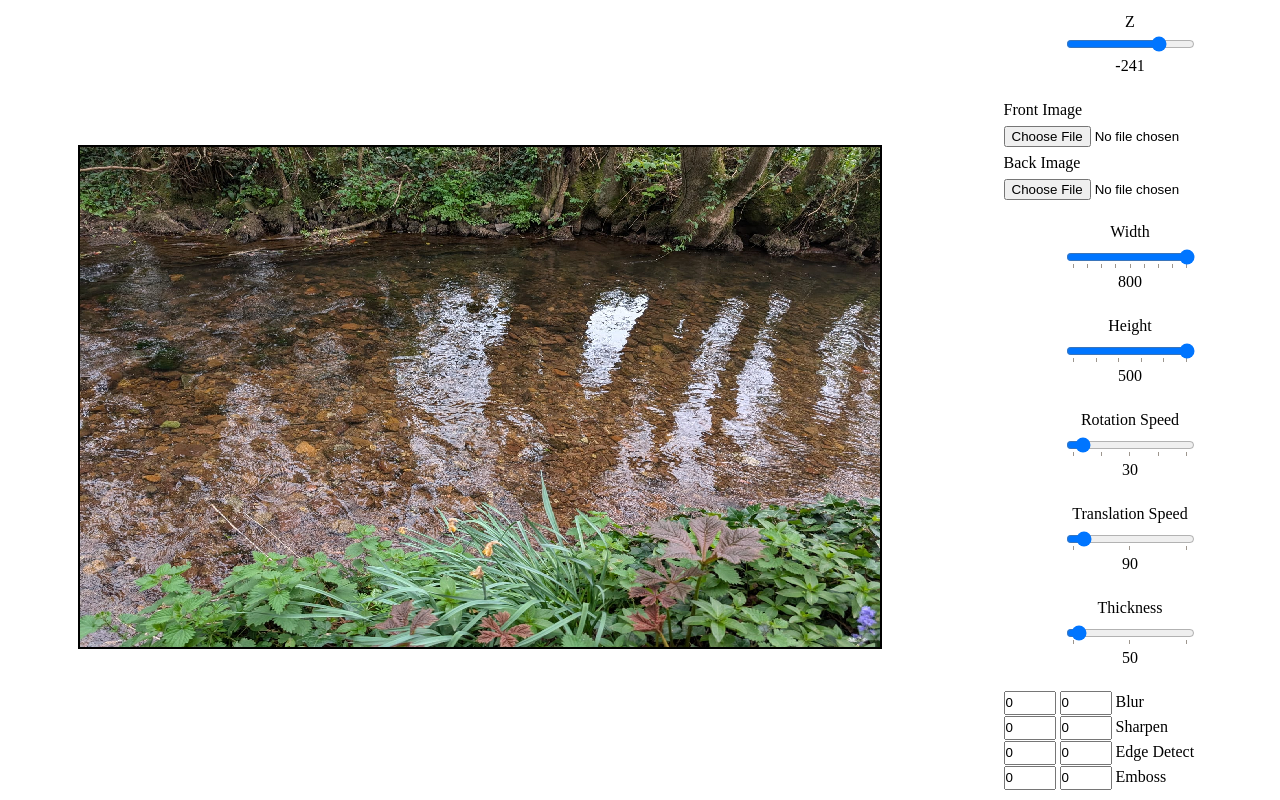
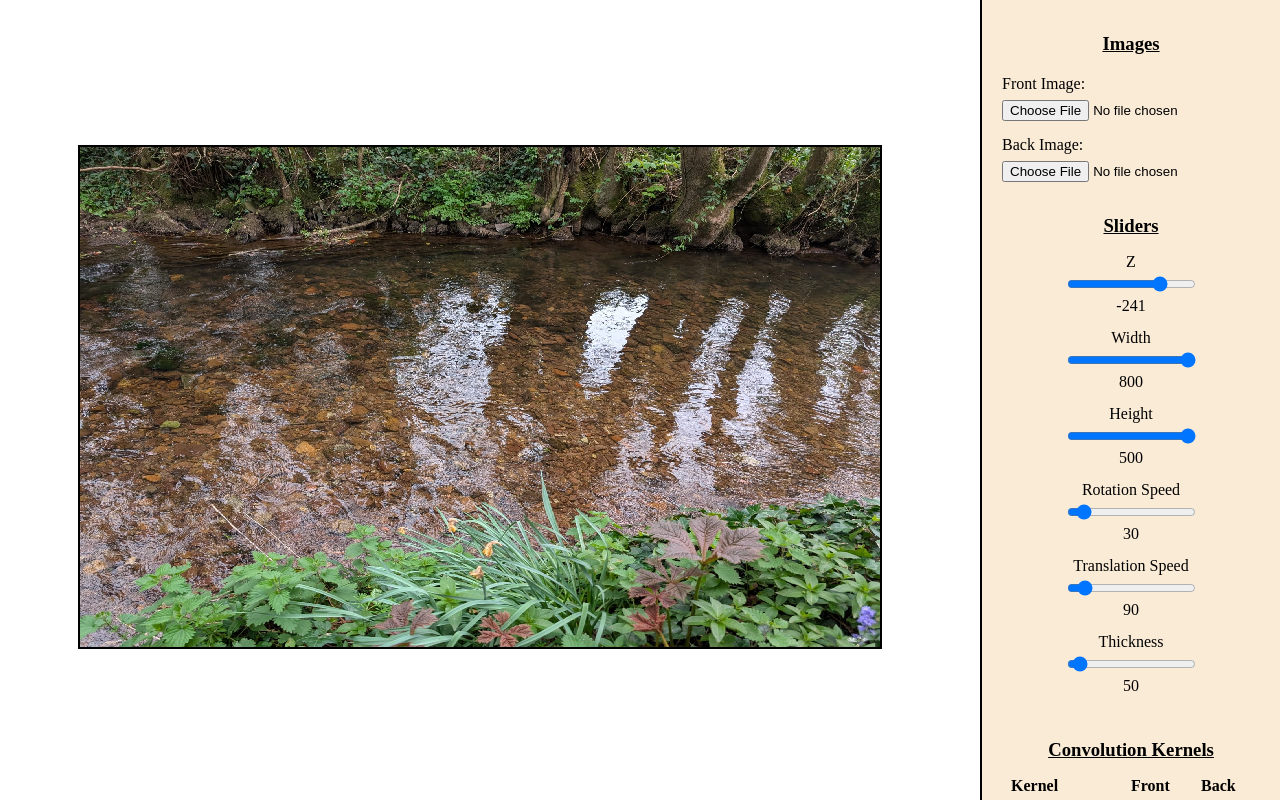
Before and after one commit to xavpav9/image-transition, a website built with webpack: page src/template.html in a window 1280 px wide. Built offline with nearby package versions, Linux system fonts and the light colour scheme; animation ran at ten frames a second.

Commit message:
Add styling and structure to form

```diff
--- a/src/style.css
+++ b/src/style.css
@@ -12,15 +12,46 @@ body {
   display: grid;
   grid-template-columns: 1fr 300px;
   column-gap: 20px;
-  place-items: center;
-  height: 100vh;
+  max-height: 100vh;
 }
 
-.z-slider, .width-slider, .height-slider, .rotation-speed-slider, .translation-speed-slider, .thickness-slider {
+form {
+  box-sizing: border-box;
+
+  display: flex;
+  flex-direction: column;
+  gap: 20px;
+
+  background-color: antiquewhite;
+  border-left: 2px solid black;
+  padding: 20px;
+
+  max-height: 100vh;
+  overflow: auto;
+
+  h3 {
+    text-decoration: underline;
+    text-align: center;
+    margin: 10px 0px;
+  }
+
+  .files {
+    display: flex;
+    flex-direction: column;
+    gap: 4px;
+
+    #front-image {
+      margin-bottom: 8px;
+    }
+  }
+
+  .sliders {
+    div {
       display: flex;
       flex-direction: column;
       align-items: center;
       gap: 2px;
+      margin-bottom: 8px;
       font-family: "Times New Roman" system-ui serif;
 
       output {
@@ -28,21 +59,40 @@ body {
         place-self: center;
       }
     }
+  }
 
-.files {
+  .convolution-kernel {
     display: flex;
     flex-direction: column;
-  gap: 4px;
+    align-items: center;
+    justify-content: center;
+
+    .kernels {
+      display: grid;
+      grid-template: repeat(5, 2rem) / 100px 50px 50px;
+      gap: 2px 20px;
+
+      .header {
+        font-weight: 700;
       }
 
-form {
-  display: flex;
-  flex-direction: column;
-  gap: 20px;
+      input[type="number"] {
+        appearance: none;
+        border: thin solid black;
+        border-radius: 1px;
+        padding: 0.2rem;
       }
+    }
+  }
+}
+
+.canvas {
+  place-self: center;
+  max-height: 100vh;
 
   #c {
     width: 800px;
     height: 500px;
     border: 2px solid black;
   }
+}
--- a/src/template.html
+++ b/src/template.html
@@ -7,97 +7,76 @@
   </head>
   <body>
     <div class="container">
-      <div>
+      <div class="canvas">
         <canvas id="c"></canvas>
       </div>
       <form action="" method="">
+        <div class="files">
+          <h3>Images</h3>
+          <label for="front-image">Front Image:</label>
+          <input type="file" id="front-image" name="front-image" accept="image/png, image/jpeg">
+          <label for="back-image">Back Image:</label>
+          <input type="file" id="back-image" name="back-image" accept="image/png, image/jpeg">
+        </div>
+
+        <div class="sliders">
+          <h3>Sliders</h3>
           <div class="z-slider">
             <label for="z-slider">Z </label>
             <input type="range" id="z-slider" name="z-slider" max="-1" min="-1000" step="0.5" value="-241">
             <output for="z-slider"> </output>
           </div>
-        <div class="files">
-          <label for="front-image">Front Image </label>
-          <input type="file" id="front-image" name="front-image" accept="image/png, image/jpeg">
-          <label for="back-image">Back Image </label>
-          <input type="file" id="back-image" name="back-image" accept="image/png, image/jpeg">
-        </div>
           <div class="width-slider">
             <label for="width-slider">Width</label>
-          <input type="range" id="width-slider" name="width-slider" max="800" min="0" step="1" value="800" list="dimensions">
+            <input type="range" id="width-slider" name="width-slider" max="800" min="1" step="1" value="800" list="dimensions">
             <output for="width-slider"> </output>
           </div>
           <div class="height-slider">
             <label for="height-slider">Height</label>
-          <input type="range" id="height-slider" name="height-slider" max="500" min="0" step="1" value="500" list="dimensions">
+            <input type="range" id="height-slider" name="height-slider" max="500" min="1" step="1" value="500" list="dimensions">
             <output for="height-slider"> </output>
           </div>
           <div class="rotation-speed-slider">
             <label for="rotation-speed-slider">Rotation Speed</label>
-          <input type="range" id="rotation-speed-slider" name="rotation-speed-slider" max="360" min="1" step="1" value="30" list="rotation-speeds">
+            <input type="range" id="rotation-speed-slider" name="rotation-speed-slider" max="360" min="1" step="1" value="30">
             <output for="rotation-speed-slider"> </output>
           </div>
-
           <div class="translation-speed-slider">
             <label for="translation-speed-slider">Translation Speed</label>
-          <input type="range" id="translation-speed-slider" name="translation-speed-slider" max="1000" min="1" step="1" value="90" list="translation-speeds">
+            <input type="range" id="translation-speed-slider" name="translation-speed-slider" max="1000" min="1" step="1" value="90">
             <output for="translation-speed-slider"> </output>
           </div>
-
           <div class="thickness-slider">
             <label for="thickness-slider">Thickness</label>
-          <input type="range" id="thickness-slider" name="thickness-slider" max="1000" min="1" step="1" value="50" list="translation-speeds">
+            <input type="range" id="thickness-slider" name="thickness-slider" max="1000" min="1" step="1" value="50">
             <output for="thickness-slider"> </output>
+          </div>
         </div>
 
         <div class="convolution-kernel">
-          <div>
+          <h3>Convolution Kernels</h3>
+          <div class="kernels">
+            <p class="header">Kernel</p>
+            <p class="header">Front</p>
+            <p class="header">Back</p>
+
+            <label for="front-blur">Blur</label>
             <input type="number" id="front-blur" name="front-blur" data-effect="blur" data-side="front" value="0" min="0" max="10">
             <input type="number" id="back-blur" name="back-blur" data-effect="blur" data-side="back" value="0" min="0" max="10">
-            <label for="back-blur">Blur</label>
-          </div>
-          <div>
+
+            <label for="front-sharpen">Sharpen</label>
             <input type="number" id="front-sharpen" name="front-sharpen" data-effect="sharpen" data-side="front" value="0" min="0" max="10">
             <input type="number" id="back-sharpen" name="back-sharpen" data-effect="sharpen" data-side="back" value="0" min="0" max="10">
-            <label for="back-sharpen">Sharpen</label>
-          </div>
-          <div>
+
+            <label for="front-edge-detect">Edge Detect</label>
             <input type="number" id="front-edge-detect" name="front-edge-detect" data-effect="edgeDetect" data-side="front" value="0" min="0" max="10">
             <input type="number" id="back-edge-detect" name="back-edge-detect" data-effect="edgeDetect" data-side="back" value="0" min="0" max="10">
-            <label for="back-edge-detect">Edge Detect</label>
-          </div>
-          <div>
+
+            <label for="front-emboss">Emboss</label>
             <input type="number" id="front-emboss" name="front-emboss" data-effect="emboss" data-side="front" value="0" min="0" max="10">
             <input type="number" id="back-emboss" name="back-emboss" data-effect="emboss" data-side="back" value="0" min="0" max="10">
-            <label for="back-emboss">Emboss</label>
           </div>
         </div>
-
-        <datalist id="dimensions">
-          <option value="0"></option>
-          <option value="100"></option>
-          <option value="200"></option>
-          <option value="300"></option>
-          <option value="400"></option>
-          <option value="500"></option>
-          <option value="600"></option>
-          <option value="700"></option>
-          <option value="800"></option>
-        </datalist>
-
-        <datalist id="rotation-speeds">
-          <option value="1"></option>
-          <option value="90"></option>
-          <option value="180"></option>
-          <option value="270"></option>
-          <option value="360"></option>
-        </datalist>
-
-        <datalist id="translation-speeds">
-          <option value="1"></option>
-          <option value="500"></option>
-          <option value="1000"></option>
-        </datalist>
       </form>
     </div>
   </body>
```
Lines whose indentation alone changed are shown as unchanged.
